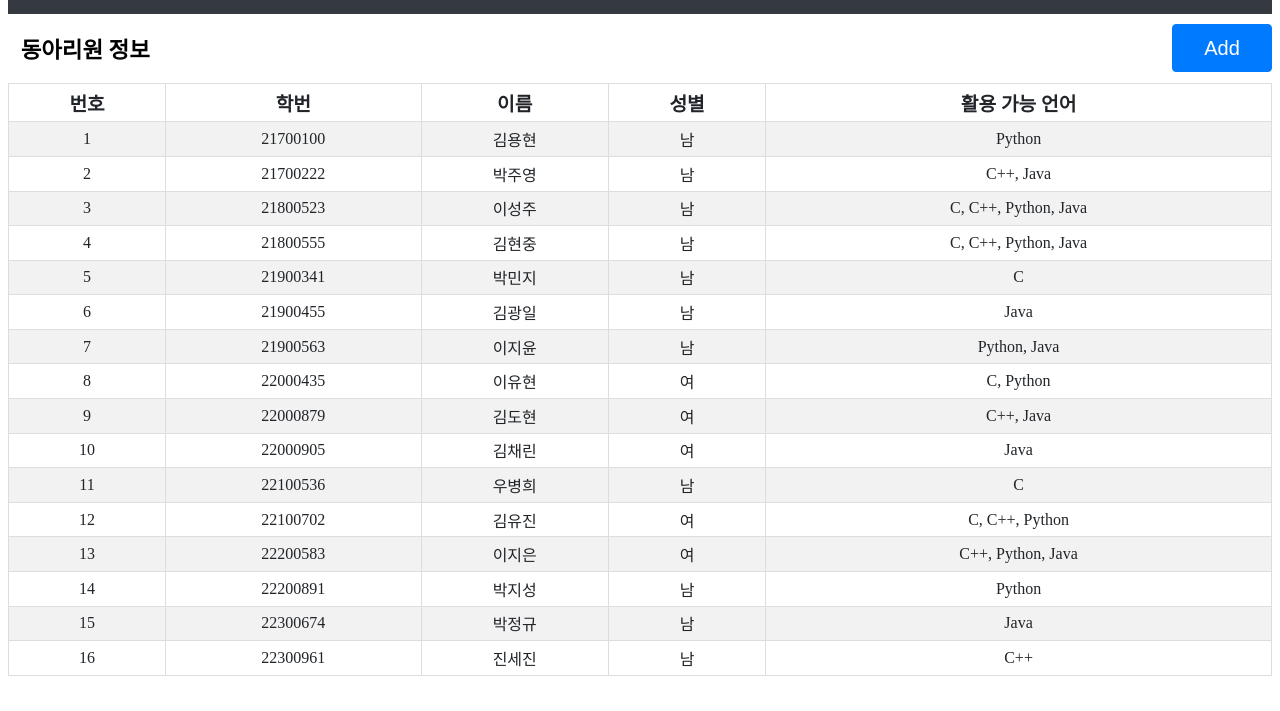
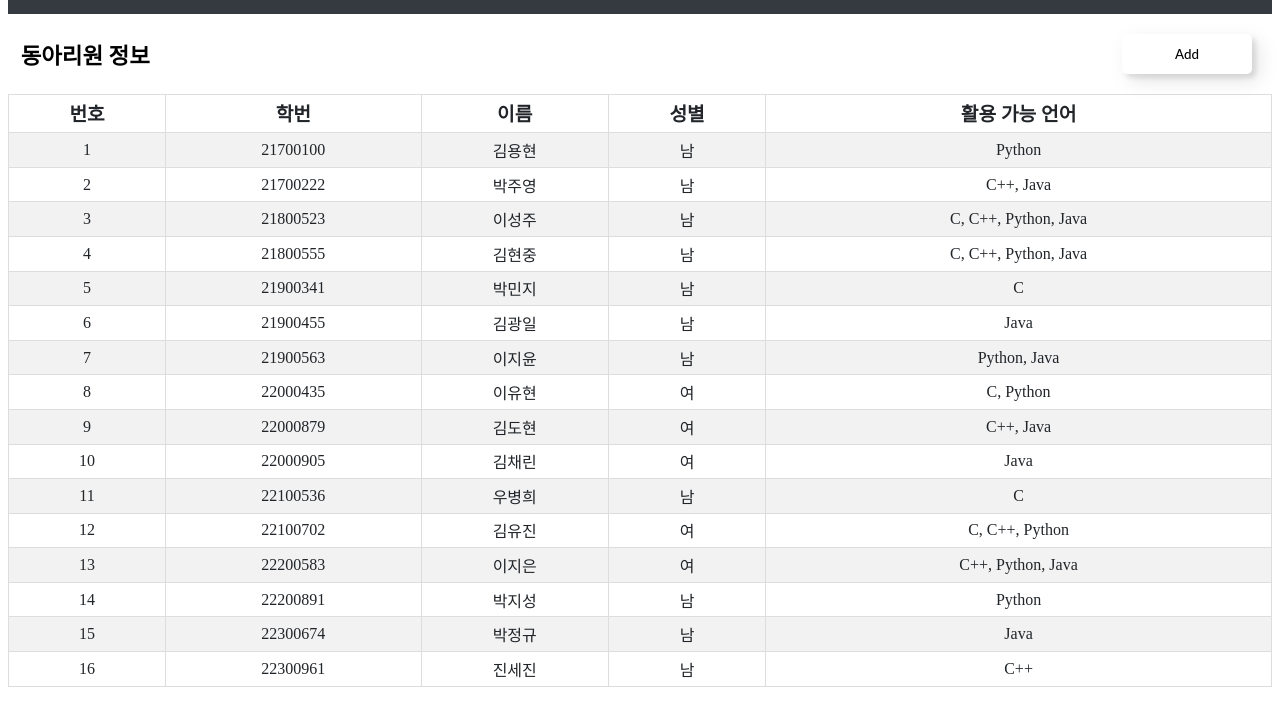
Before and after one commit to hjkim0905/CRUD-Front-End-Project, a plain HTML site: page index.html in a window 1280 px wide. Shown: the part 89-800 px from the top of the page. Drawn offline with Linux system fonts and the light colour scheme.

Commit message:
index.html add 버튼 restyle

```diff
--- a/index.css
+++ b/index.css
@@ -91,3 +91,52 @@ table td {
   margin-bottom: 10px;
   cursor: pointer;
 }
+button {
+  margin: 20px;
+}
+.custom-btn {
+  width: 130px;
+  height: 40px;
+  color: #fff;
+  border-radius: 5px;
+  padding: 10px 25px;
+  font-family: "Lato", sans-serif;
+  font-weight: 500;
+  background: transparent;
+  cursor: pointer;
+  transition: all 0.3s ease;
+  position: relative;
+  display: inline-block;
+  box-shadow: inset 2px 2px 2px 0px rgba(255, 255, 255, 0.5),
+    7px 7px 20px 0px rgba(0, 0, 0, 0.1), 4px 4px 5px 0px rgba(0, 0, 0, 0.1);
+  outline: none;
+}
+
+.btn-16 {
+  border: none;
+  color: #000;
+}
+.btn-16:after {
+  position: absolute;
+  content: "";
+  width: 0;
+  height: 100%;
+  top: 0;
+  left: 0;
+  direction: rtl;
+  z-index: -1;
+  box-shadow: -7px -7px 20px 0px #fff9, -4px -4px 5px 0px #fff9,
+    7px 7px 20px 0px #0002, 4px 4px 5px 0px #0001;
+  transition: all 0.3s ease;
+}
+.btn-16:hover {
+  color: #000;
+}
+.btn-16:hover:after {
+  left: auto;
+  right: 0;
+  width: 100%;
+}
+.btn-16:active {
+  top: 2px;
+}
--- a/index.html
+++ b/index.html
@@ -18,7 +18,7 @@
       </div>
       <div class="addButton-div">
         <button
-          class="add-button"
+          class="custom-btn btn-16"
           onclick="location.href='https:hjkim0905-crud-frontend.netlify.app/add'"
         >
           Add
```
